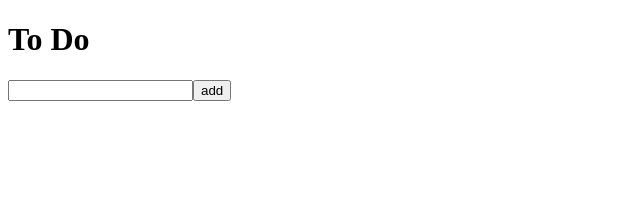
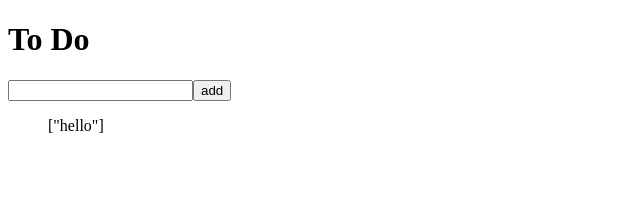
Before and after one commit to ChaeSangJung/redux101, a React (Create React App) app in the folder react_redux/: page / in a window 1280 px wide. Shown: the top 207 px of the page, without its empty margins (0-640 px from the left). Built offline with nearby package versions, Linux system fonts and the light colour scheme.

Commit message:
#3.2 mapStateToProps

```diff
--- a/react_redux/src/routes/Home.js
+++ b/react_redux/src/routes/Home.js
@@ -1,7 +1,8 @@
 // export default () => "Home";
 import React, { useState } from "react";
+import { connect } from "react-redux";
 
-function Home(){
+function Home({ toDos }){
     const [text, setText] = useState("");
     function onChange(e) {
         setText(e.target.value);
@@ -17,8 +18,16 @@
                 <input type="text" value={text} onChange={onChange} />
                 <button>add</button>
             </form>
+            <ul>
+                {JSON.stringify(toDos)}
+            </ul>
         </>
     )
 }
 
-export default Home;
+function mapStateToProps(state){
+    // console.log(state, ownProps);
+    return { toDos: state }
+}
+
+export default connect(mapStateToProps)(Home);
--- a/react_redux/src/store.js
+++ b/react_redux/src/store.js
@@ -18,7 +18,7 @@
     };
 };
 
-const reducer = (state=[], action) => {
+const reducer = (state=["hello"], action) => {
     switch(action.type){
         case ADD:
             return [{ text: action.text, id: Date.now() }, ...state];
```
Also changed, not shown: 2 other files (tests, documents, lock files or other folders).
